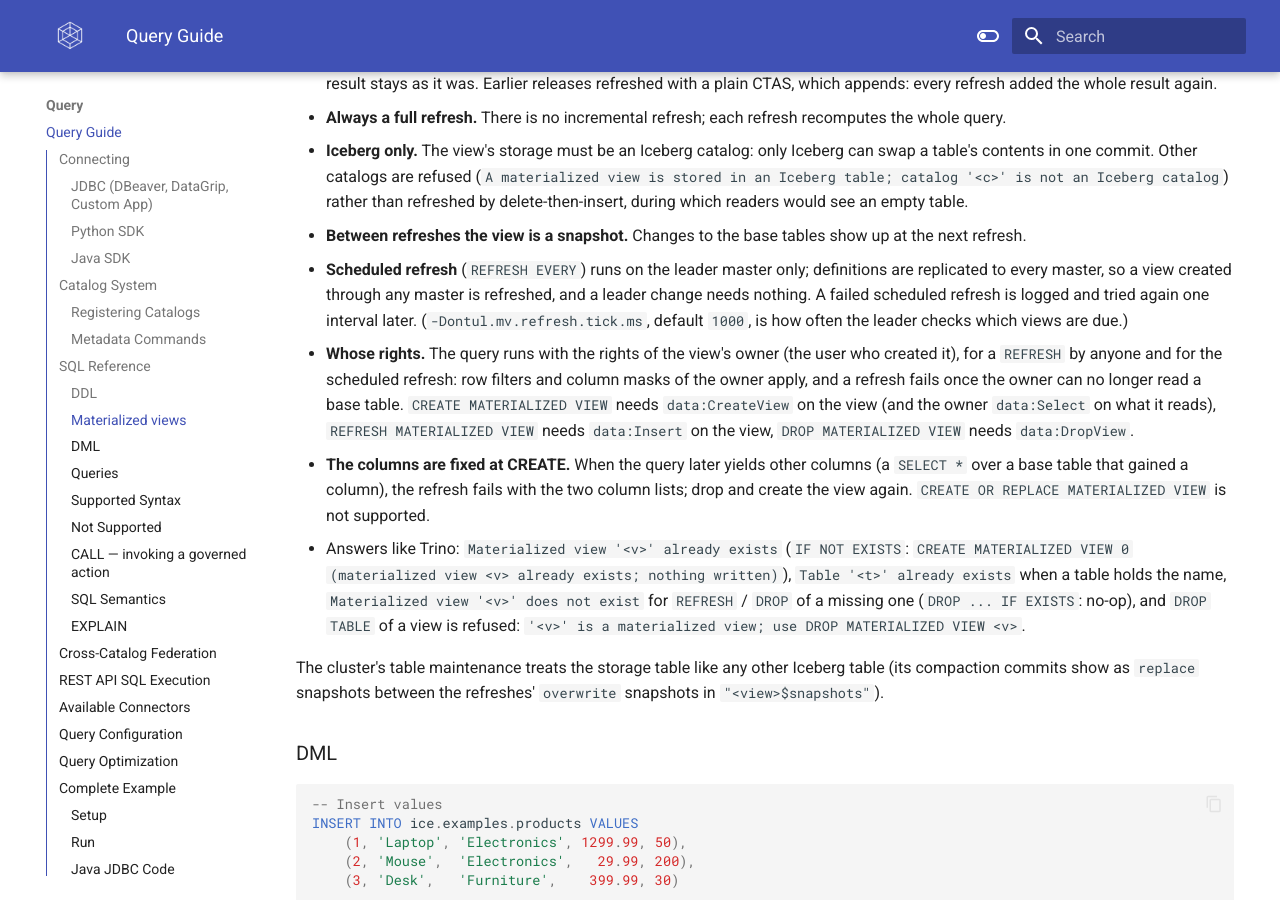
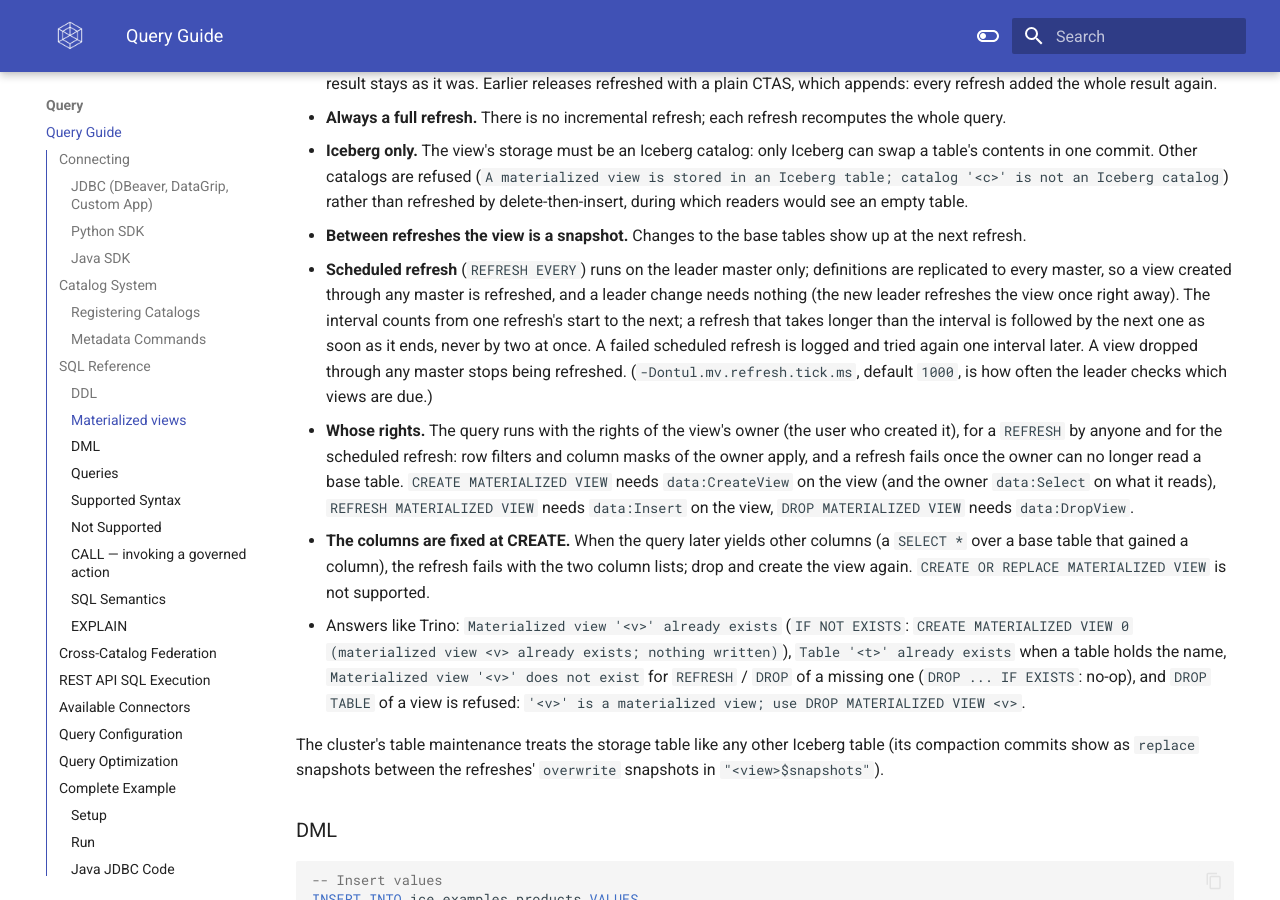
Before and after one commit to cloudcheflabs/ontul-docs, an MkDocs documentation site: the page built from docs/query/guide.md, in a window 1280 px wide and 900 px high, scrolled down 3808 px. Built offline with MkDocs 1.6.1 and Material for MkDocs 9.7.7, drawn with Linux system fonts in a browser that asks for light colours; the version menu is left out.

Commit message:
docs(query): materialized views -- REFRESH EVERY counts start to start; a dropped view stops being refreshed
Co-Authored-By: Claude Opus 5.5 <noreply@anthropic.com>

```diff
--- a/docs/query/guide.md
+++ b/docs/query/guide.md
@@ -194,8 +194,11 @@ DROP MATERIALIZED VIEW [IF EXISTS] ice.sales.revenue_by_region;   -- the definit
   Iceberg catalog`) rather than refreshed by delete-then-insert, during which readers would see an empty table.
 - **Between refreshes the view is a snapshot.** Changes to the base tables show up at the next refresh.
 - **Scheduled refresh** (`REFRESH EVERY`) runs on the leader master only; definitions are replicated to every
-  master, so a view created through any master is refreshed, and a leader change needs nothing. A failed scheduled
-  refresh is logged and tried again one interval later. (`-Dontul.mv.refresh.tick.ms`, default `1000`, is how
+  master, so a view created through any master is refreshed, and a leader change needs nothing (the new leader
+  refreshes the view once right away). The interval counts from one refresh's start to the next; a refresh that
+  takes longer than the interval is followed by the next one as soon as it ends, never by two at once. A failed
+  scheduled refresh is logged and tried again one interval later. A view dropped through any master stops being
+  refreshed. (`-Dontul.mv.refresh.tick.ms`, default `1000`, is how
   often the leader checks which views are due.)
 - **Whose rights.** The query runs with the rights of the view's owner (the user who created it), for a `REFRESH`
   by anyone and for the scheduled refresh: row filters and column masks of the owner apply, and a refresh fails
```
